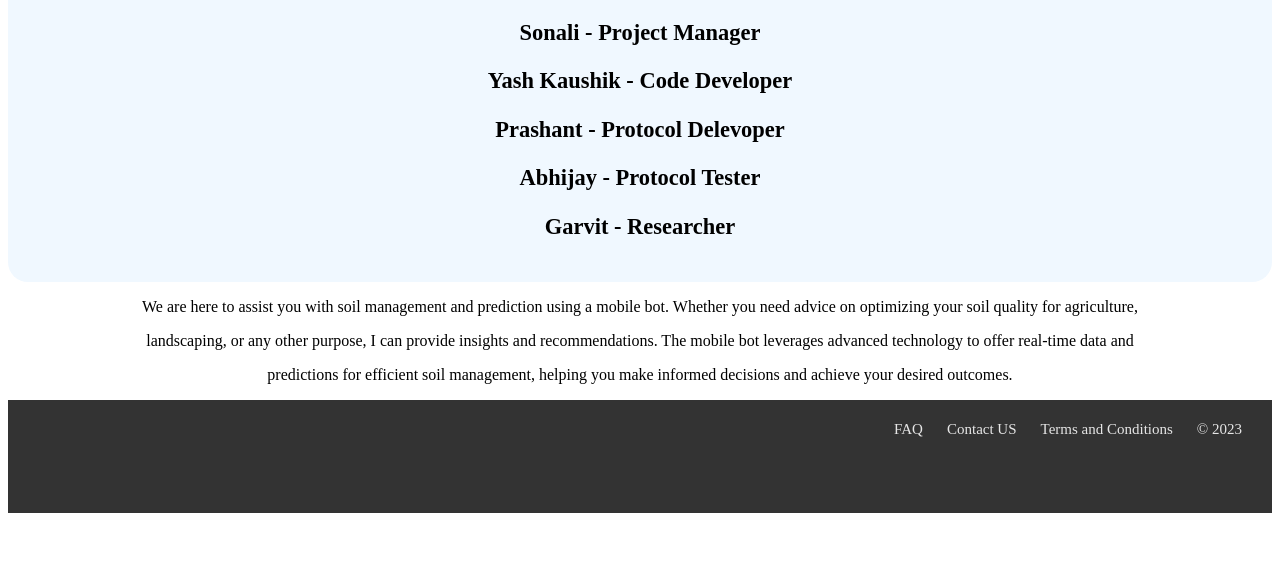
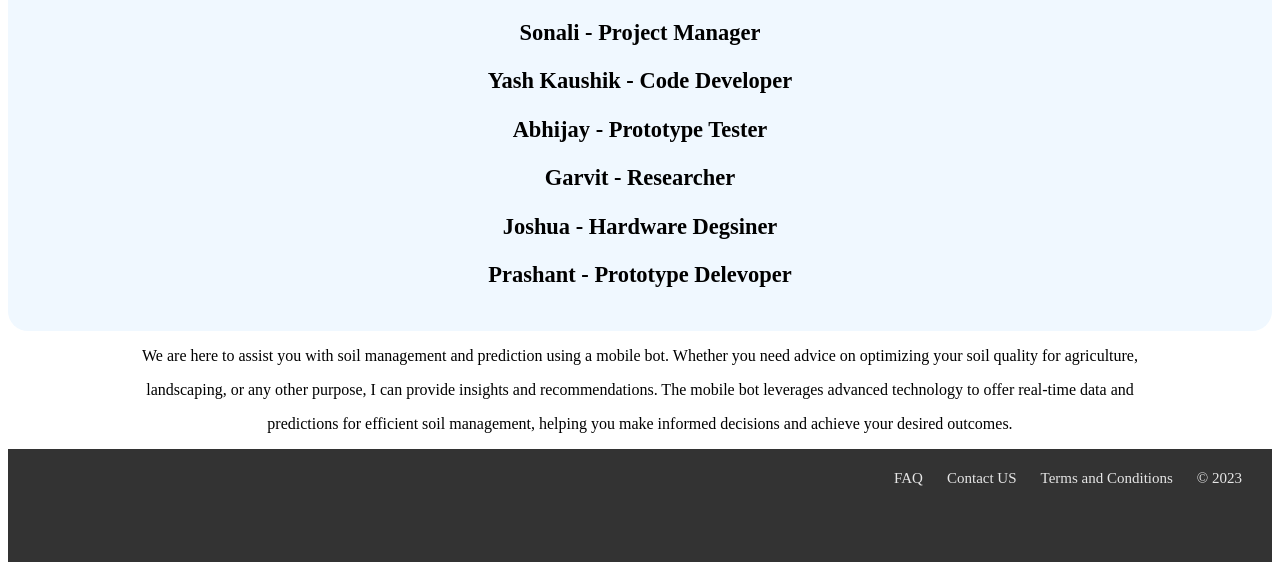
Before and after one commit to yashcoder-02/yashcoder-02.github.io, a plain HTML site: page dashbord.html in a window 1280 px wide. Shown: the part 1210-1780 px from the top of the page. Before the commit the page ends 1731 px from the top, so only its background shows below. Drawn offline with Linux system fonts and the light colour scheme; files whose address does not match are found by name.

Commit message:
Update dashbord.html

```diff
--- a/dashbord.html
+++ b/dashbord.html
@@ -188,9 +188,11 @@
         <img src="photos/himanshu.jpg" width="25%" alt="#">
         <h3>Sonali - Project Manager<p>
          <p> Yash Kaushik - Code Developer<p>
-         </p> Prashant - Protocol Delevoper<p>
-         <p> Abhijay - Protocol Tester<p>
-          <p>Garvit - Researcher<p>
+         <p> Abhijay - Prototype Tester<p>
+         <p>Garvit - Researcher<p>
+        <p> Joshua - Hardware Degsiner</p>
+         </p> Prashant - Prototype Delevoper<p>
+
         </h3>
         </div>
 
```
